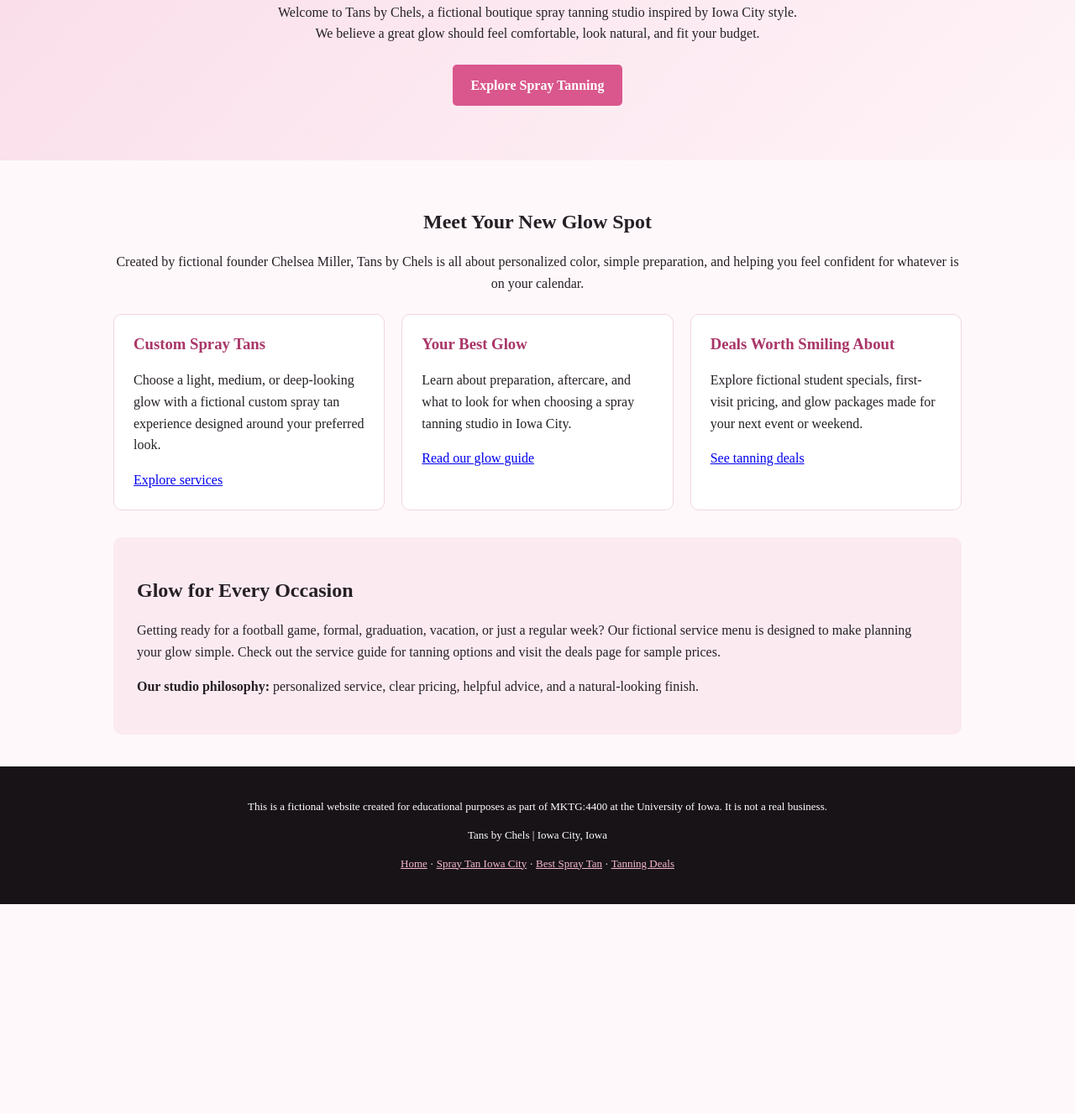
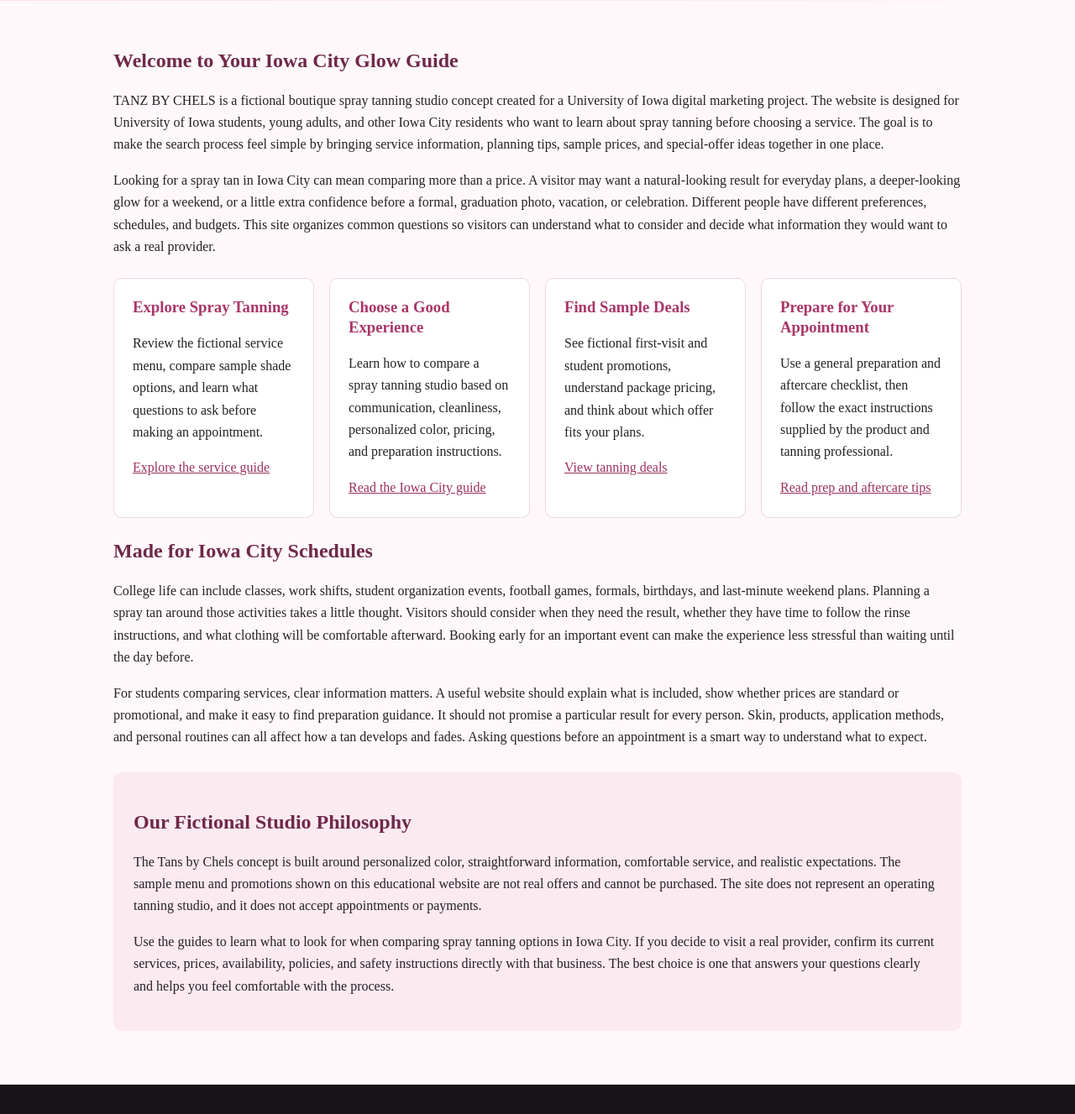
Before and after one commit to morgpeterson/Tan-website-chels, a plain HTML site: page index.html in a window 1280 px wide. Shown: the part 413-1740 px from the top of the page at 84% size. Before the commit the page ends 1490 px from the top, so only its background shows below. Drawn offline with Linux system fonts and the light colour scheme.

Commit message:
Refactor index.html for improved layout and content
Updated the HTML structure and styling for the fictional spray tanning website, including new meta tags, improved layout, and additional content sections.

```diff
--- a/index.html
+++ b/index.html
@@ -1,99 +1,81 @@
-
 <!DOCTYPE html>
 <html lang="en">
 <head>
 <meta charset="UTF-8">
 <meta name="viewport" content="width=device-width, initial-scale=1.0">
 <title>Tanz by Chels | Iowa City Spray Tanning</title>
-  <meta name="description" content="Meet Tans by Chels, a fictional Iowa City spray tanning studio offering custom glow services, tanning tips, and affordable tanning deals.">
+<meta name="description" content="Explore the fictional TANZ BY CHELS Iowa City spray tanning concept, sample services, student deals, and spray tan preparation tips.">
+<link rel="canonical" href="https://morgpeterson.github.io/Tan-website-chels/">
 <style>
-    * { box-sizing: border-box; }
-    body { margin: 0; font-family: "Times New Roman", serif; color: #252025; background: #fff8fb; line-height: 1.6; }
-    .notice { background: #fce5ef; padding: 12px 18px; text-align: center; font-size: 13px; }
-    header { background: #171317; color: white; padding: 22px 18px; text-align: center; }
-    header h1 { margin: 0; font-size: 34px; letter-spacing: 2px; }
-    header p { margin: 4px 0 0; color: #f7b9d2; }
-    nav { background: #292129; display: flex; justify-content: center; flex-wrap: wrap; gap: 8px 22px; padding: 14px; }
-    nav a { color: white; text-decoration: none; font-weight: bold; font-size: 14px; }
-    nav a:hover { color: #f7b9d2; }
-    .hero { padding: 65px 20px; text-align: center; background: linear-gradient(135deg, #f9dce8, #fff4f8); }
-    .hero h2 { font-size: clamp(30px, 6vw, 48px); line-height: 1.15; margin: 0 auto 16px; max-width: 750px; }
-    .hero p { max-width: 620px; margin: 0 auto 24px; }
-    .button { display: inline-block; background: #d9578c; color: white; text-decoration: none; padding: 12px 22px; border-radius: 5px; font-weight: bold; }
-    main { max-width: 1050px; margin: auto; padding: 38px 20px; }
-    h2, h3 { line-height: 1.25; }
-    .center { text-align: center; }
-    .cards { display: grid; grid-template-columns: repeat(auto-fit, minmax(220px, 1fr)); gap: 20px; margin-top: 24px; }
-    .card { background: white; border: 1px solid #f1d5e1; border-radius: 10px; padding: 23px; }
-    .card h3 { margin-top: 0; color: #a93668; }
-    .price { font-size: 25px; font-weight: bold; }
-    .soft { background: #fceaf1; padding: 28px; border-radius: 10px; margin-top: 32px; }
-    footer { background: #171317; color: white; text-align: center; padding: 25px 18px; font-size: 13px; }
-    footer a { color: #f7b9d2; }
-    @media (max-width: 480px) { header h1 { font-size: 27px; } nav { gap: 10px 15px; } .hero { padding: 45px 18px; } main { padding: 28px 16px; } }
+*{box-sizing:border-box}
+body{margin:0;font-family:"Times New Roman",serif;color:#252025;background:#fff8fb;line-height:1.65}
+.notice{background:#fce5ef;padding:12px 18px;text-align:center;font-size:13px}
+header{background:#171317;color:white;padding:22px 18px;text-align:center}
+header h1{margin:0;font-size:34px;letter-spacing:2px}
+header p{margin:4px 0 0;color:#f7b9d2}
+nav{background:#292129;display:flex;justify-content:center;flex-wrap:wrap;gap:8px 22px;padding:14px}
+nav a{color:white;text-decoration:none;font-weight:bold;font-size:14px}
+nav a:hover,nav a:focus{color:#f7b9d2;text-decoration:underline}
+.hero{padding:48px 20px;text-align:center;background:linear-gradient(135deg,#f9dce8,#fff4f8)}
+.hero h2{font-size:clamp(29px,5vw,42px);line-height:1.2;margin:0 auto 14px;max-width:800px}
+.hero p{max-width:680px;margin:0 auto}
+main{max-width:1050px;margin:auto;padding:36px 20px}
+h2,h3{line-height:1.25}
+h2{color:#6e2949}
+h3{color:#a93668}
+.card-grid{display:grid;grid-template-columns:repeat(auto-fit,minmax(220px,1fr));gap:18px;margin:24px 0}
+.card{background:white;border:1px solid #f1d5e1;border-radius:10px;padding:22px}
+.card h3{margin-top:0}
+.soft{background:#fceaf1;padding:24px;border-radius:10px;margin:28px 0}
+.button{display:inline-block;background:#d9578c;color:white;text-decoration:none;padding:11px 20px;border-radius:5px;font-weight:bold;margin-top:12px}
+.button:hover,.button:focus{background:#a93668}
+ul{padding-left:24px}
+li{margin:7px 0}
+footer{background:#171317;color:white;text-align:center;padding:25px 18px;font-size:13px}
+footer a{color:#f7b9d2}
+a{color:#9b315f}
+a:focus{outline:2px solid #d9578c;outline-offset:3px}
+@media(max-width:520px){header h1{font-size:27px}nav{gap:10px 14px}nav a{font-size:13px}.hero{padding:40px 17px}main{padding:27px 16px}.notice{font-size:12px}}
 </style>
 </head>
 <body>
 <div class="notice">This is a fictional website created for educational purposes as part of MKTG:4400 at the University of Iowa. It is not a real business.</div>
-
-  <header>
-    <h1>TANZ BY CHELS</h1>
-    <p>Your glow, your way.</p>
-  </header>
-
-  <nav aria-label="Main navigation">
-    <a href="index.html">Home</a>
+<header><h1>TANZ BY CHELS</h1><p>Your glow, your way.</p></header>
+<nav aria-label="Main navigation"><a href="index.html">Home</a>
 <a href="spray-tan-iowa-city.html">Spray Tan Iowa City</a>
 <a href="best-spray-tan-iowa-city.html">Best Spray Tan</a>
 <a href="iowa-city-tanning-deals.html">Tanning Deals</a>
-  </nav>
+<a href="spray-tan-prep-aftercare.html">Prep & Aftercare</a></nav>
+<section class="hero"><h2>A little sunshine looks good on everyone.</h2><p>Your Iowa City guide to spray tanning, sample services, tanning deals, and helpful preparation tips.</p></section>
+<main>
 
-  <section class="hero">
-    <h2>A little sunshine looks good on everyone.</h2>
-    <p>Welcome to Tans by Chels, a fictional boutique spray tanning studio inspired by Iowa City style. We believe a great glow should feel comfortable, look natural, and fit your budget.</p>
-    <a class="button" href="spray-tan-iowa-city.html">Explore Spray Tanning</a>
+<section>
+<h2>Welcome to Your Iowa City Glow Guide</h2>
+<p>TANZ BY CHELS is a fictional boutique spray tanning studio concept created for a University of Iowa digital marketing project. The website is designed for University of Iowa students, young adults, and other Iowa City residents who want to learn about spray tanning before choosing a service. The goal is to make the search process feel simple by bringing service information, planning tips, sample prices, and special-offer ideas together in one place.</p>
+<p>Looking for a spray tan in Iowa City can mean comparing more than a price. A visitor may want a natural-looking result for everyday plans, a deeper-looking glow for a weekend, or a little extra confidence before a formal, graduation photo, vacation, or celebration. Different people have different preferences, schedules, and budgets. This site organizes common questions so visitors can understand what to consider and decide what information they would want to ask a real provider.</p>
+</section>
+<section class="card-grid">
+<article class="card"><h3>Explore Spray Tanning</h3><p>Review the fictional service menu, compare sample shade options, and learn what questions to ask before making an appointment.</p><a href="spray-tan-iowa-city.html">Explore the service guide</a></article>
+<article class="card"><h3>Choose a Good Experience</h3><p>Learn how to compare a spray tanning studio based on communication, cleanliness, personalized color, pricing, and preparation instructions.</p><a href="best-spray-tan-iowa-city.html">Read the Iowa City guide</a></article>
+<article class="card"><h3>Find Sample Deals</h3><p>See fictional first-visit and student promotions, understand package pricing, and think about which offer fits your plans.</p><a href="iowa-city-tanning-deals.html">View tanning deals</a></article>
+<article class="card"><h3>Prepare for Your Appointment</h3><p>Use a general preparation and aftercare checklist, then follow the exact instructions supplied by the product and tanning professional.</p><a href="spray-tan-prep-aftercare.html">Read prep and aftercare tips</a></article>
+</section>
+<section>
+<h2>Made for Iowa City Schedules</h2>
+<p>College life can include classes, work shifts, student organization events, football games, formals, birthdays, and last-minute weekend plans. Planning a spray tan around those activities takes a little thought. Visitors should consider when they need the result, whether they have time to follow the rinse instructions, and what clothing will be comfortable afterward. Booking early for an important event can make the experience less stressful than waiting until the day before.</p>
+<p>For students comparing services, clear information matters. A useful website should explain what is included, show whether prices are standard or promotional, and make it easy to find preparation guidance. It should not promise a particular result for every person. Skin, products, application methods, and personal routines can all affect how a tan develops and fades. Asking questions before an appointment is a smart way to understand what to expect.</p>
+</section>
+<section class="soft">
+<h2>Our Fictional Studio Philosophy</h2>
+<p>The Tans by Chels concept is built around personalized color, straightforward information, comfortable service, and realistic expectations. The sample menu and promotions shown on this educational website are not real offers and cannot be purchased. The site does not represent an operating tanning studio, and it does not accept appointments or payments.</p>
+<p>Use the guides to learn what to look for when comparing spray tanning options in Iowa City. If you decide to visit a real provider, confirm its current services, prices, availability, policies, and safety instructions directly with that business. The best choice is one that answers your questions clearly and helps you feel comfortable with the process.</p>
 </section>
 
-  <main>
-    <section class="center">
-      <h2>Meet Your New Glow Spot</h2>
-      <p>Created by fictional founder Chelsea Miller, Tans by Chels is all about personalized color, simple preparation, and helping you feel confident for whatever is on your calendar.</p>
-    </section>
-
-    <section class="cards">
-      <article class="card">
-        <h3>Custom Spray Tans</h3>
-        <p>Choose a light, medium, or deep-looking glow with a fictional custom spray tan experience designed around your preferred look.</p>
-        <a href="spray-tan-iowa-city.html">Explore services</a>
-      </article>
-      <article class="card">
-        <h3>Your Best Glow</h3>
-        <p>Learn about preparation, aftercare, and what to look for when choosing a spray tanning studio in Iowa City.</p>
-        <a href="best-spray-tan-iowa-city.html">Read our glow guide</a>
-      </article>
-      <article class="card">
-        <h3>Deals Worth Smiling About</h3>
-        <p>Explore fictional student specials, first-visit pricing, and glow packages made for your next event or weekend.</p>
-        <a href="iowa-city-tanning-deals.html">See tanning deals</a>
-      </article>
-    </section>
-
-    <section class="soft">
-      <h2>Glow for Every Occasion</h2>
-      <p>Getting ready for a football game, formal, graduation, vacation, or just a regular week? Our fictional service menu is designed to make planning your glow simple. Check out the service guide for tanning options and visit the deals page for sample prices.</p>
-      <p><strong>Our studio philosophy:</strong> personalized service, clear pricing, helpful advice, and a natural-looking finish.</p>
-    </section>
 </main>
-
 <footer>
 <p>This is a fictional website created for educational purposes as part of MKTG:4400 at the University of Iowa. It is not a real business.</p>
 <p>Tans by Chels | Iowa City, Iowa</p>
-    <p>
-      <a href="index.html">Home</a> ·
-      <a href="spray-tan-iowa-city.html">Spray Tan Iowa City</a> ·
-      <a href="best-spray-tan-iowa-city.html">Best Spray Tan</a> ·
-      <a href="iowa-city-tanning-deals.html">Tanning Deals</a>
-    </p>
+<p><a href="index.html">Home</a> · <a href="spray-tan-iowa-city.html">Spray Tan Iowa City</a> · <a href="best-spray-tan-iowa-city.html">Best Spray Tan</a> · <a href="iowa-city-tanning-deals.html">Tanning Deals</a> · <a href="spray-tan-prep-aftercare.html">Prep & Aftercare</a></p>
 </footer>
 </body>
 </html>
```
Lines whose indentation alone changed are shown as unchanged.
